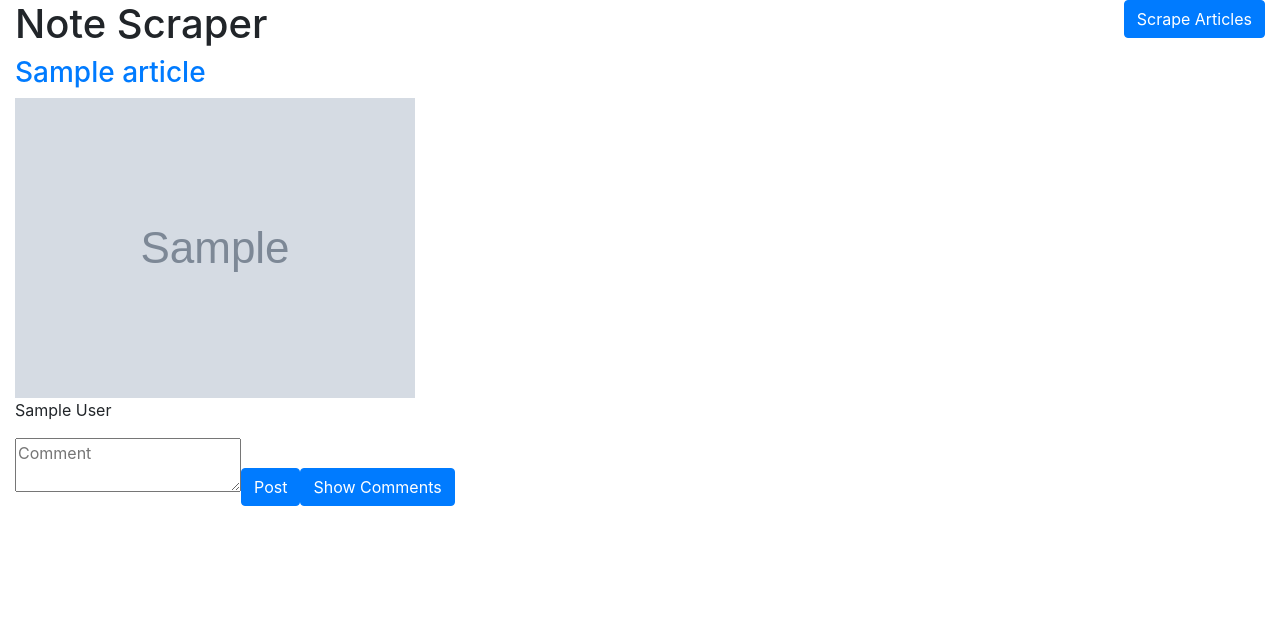
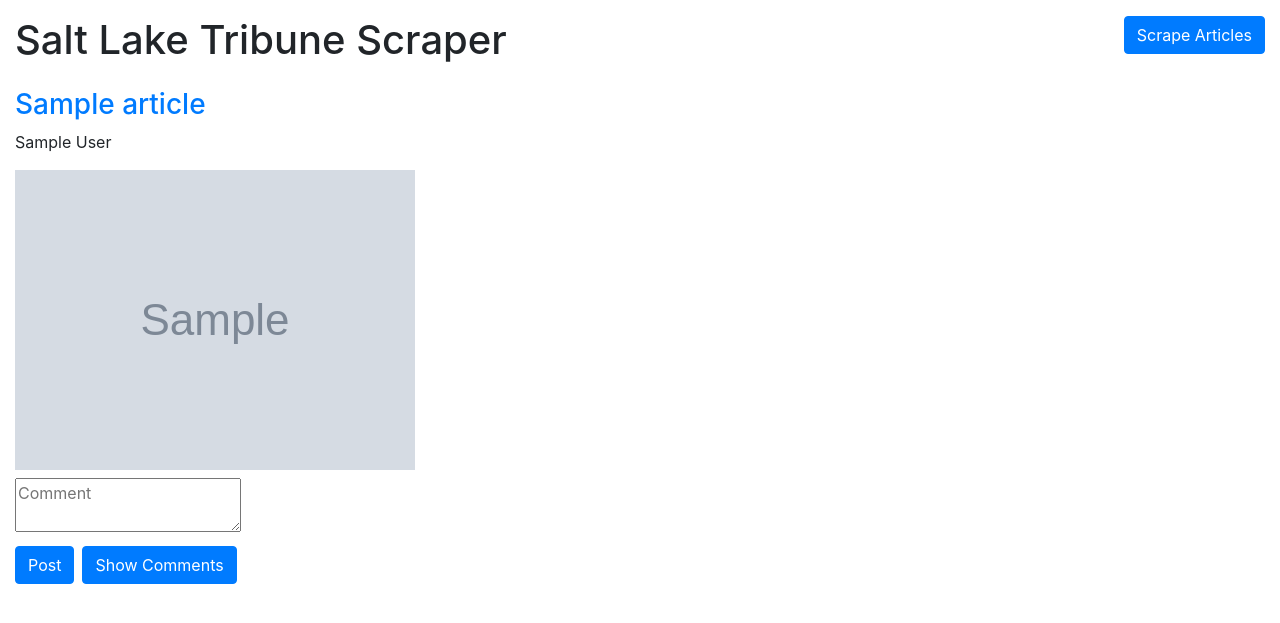
Before and after one commit to lisaswindler/mongoose-scraper, a Node server app: page / in a window 1280 px wide. Shown: the top 623 px of the page. Run offline with Node 20, Linux system fonts and the light colour scheme; tables that the repository leaves empty hold one stand-in row (values such as "Sample post"); grey boxes marked "Sample" are stand-in pictures; some libraries are stand-ins or nearby versions.

Commit message:
all functional

```diff
--- a/public/app.js
+++ b/public/app.js
@@ -3,14 +3,14 @@
     // For each one
     for (var i = 0; i < data.length; i++) {
         // Display the apropos information on the page
-        var headline = "<h3><a target='_blank' href='" + data[i].link + "'>" + data[i].title + "</a></h3>";
+        var headline = "<h3 class='pt-3'><a target='_blank' href='" + data[i].link + "'>" + data[i].title + "</a></h3>";
         var newsImage = "<img class='img-fluid' src='" + data[i].image + "'>";
         var author = "<p class='author'>" + data[i].author + "</p>";
-        var commentBox = "<textarea class='bodyinput' id='input-" + data[i]._id + "' name='body' placeholder='Comment'></textarea>";
-        var commentPost = "<button class='btn btn-primary savenote' data-id='" + data[i]._id + "' id='savenote'>Post</button>";
+        var commentBox = "<br><textarea class='bodyinput my-2' id='input-" + data[i]._id + "' name='body' placeholder='Comment'></textarea><br>";
+        var commentPost = "<button class='btn btn-primary mr-2 savenote' data-id='" + data[i]._id + "' id='savenote'>Post</button>";
         var commentButton = "<button class='btn btn-primary' data-id='" + data[i]._id + "' id='comments'>Show Comments</button>";
         var commentDiv = "<div id='" + data[i]._id + "'></div>";
-        $("#articles").append(headline, newsImage, author, commentBox, commentPost, commentButton, commentDiv);
+        $("#articles").append(headline, author, newsImage, commentBox, commentPost, commentButton, commentDiv);
     }
 });
 
@@ -46,7 +46,7 @@
                         // With that done, add the note information to the page
                         .then(function (data) {
                             console.log(data[0].body);
-                            $('#' + thisId).append('<div>' + data[0].body + '<i class="fa fa-remove delete" id="' + noteId + '"></i></div>');
+                            $('#' + thisId).append('<div class="pt-1">' + data[0].body + '<i class="fa fa-remove delete pl-2" id="' + noteId + '"></i></div>');
                         });
                 }
             } else {
--- a/public/styles.css
+++ b/public/styles.css
@@ -1,27 +1,4 @@
-body {
-
+.fa-remove {
+    cursor: pointer;
+    color: red;
 }
-
-#wrapper {
-
-}
-
-#articles {
-
-}
-
-#notes {
-
-}
-
-textarea, input {
-
-}
-
-input {
-
-}
-
-textarea {
-
-}
--- a/views/index.handlebars
+++ b/views/index.handlebars
@@ -1,6 +1,6 @@
-    <div class="container-fluid" id="wrapper">
+    <div class="container-fluid py-3" id="wrapper">
         <button class="btn btn-primary float-right" id="scrape-articles">Scrape Articles</button>
-        <h1>Note Scraper</h1>
+        <h1>Salt Lake Tribune Scraper</h1>
         <div id="articles"></div>
         <div id="notes"></div>
     </div>
```
